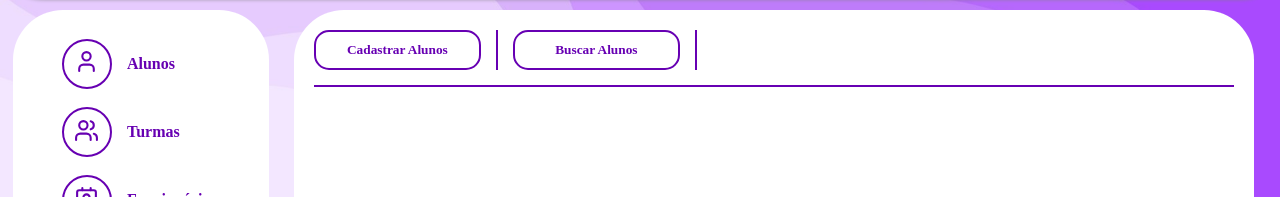
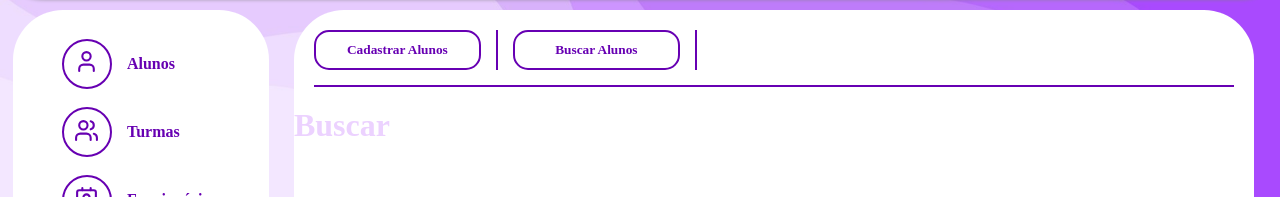
Before and after one commit to tcc-Vybo/VB_GEPY_FRONTEND_WEB, a React (Create React App) app: page /alunos/buscar in a window 1280 px wide. Shown: the part 123-320 px from the top of the page. Built offline with nearby package versions, Linux system fonts and the light colour scheme; a web font is replaced by a local one.

Commit message:
subnav routes update

```diff
--- a/src/Components/Alunos/components-alunos/buscar/index.jsx
+++ b/src/Components/Alunos/components-alunos/buscar/index.jsx
@@ -4,7 +4,7 @@ import "./style.css";
 export default function BuscarAlunos() {
   return (
     <div className="container-principal">
-      <h1>Buscar</h1>
+      <h1 className="buscar">Buscar</h1>
 
     </div>
   );
--- a/src/Components/Alunos/components-alunos/buscar/style.css
+++ b/src/Components/Alunos/components-alunos/buscar/style.css
@@ -0,0 +1,3 @@
+.buscar {
+  color: #ecd2ff;
+}
--- a/src/Components/Alunos/index.jsx
+++ b/src/Components/Alunos/index.jsx
@@ -1,16 +1,22 @@
-import React from 'react';
-import './style.css';
-import { Outlet } from 'react-router-dom';
+import React from "react";
+import "./style.css";
+import { Link, Outlet } from "react-router-dom";
 
 export default function Alunos() {
   return (
     <div className="container-principal">
       <header className="header-alunos">
         <div className="alunos-button">
-          <button>Cadastrar Alunos</button>
+          <Link to="/alunos/cadastrar">
+            {" "}
+            <button>Cadastrar Alunos</button>
+          </Link>
         </div>
         <div className="alunos-button">
-          <button>Buscar Alunos</button>
+          <Link to="/alunos/buscar">
+            {" "}
+            <button>Buscar Alunos</button>
+          </Link>
         </div>
       </header>
       <Outlet />
```
